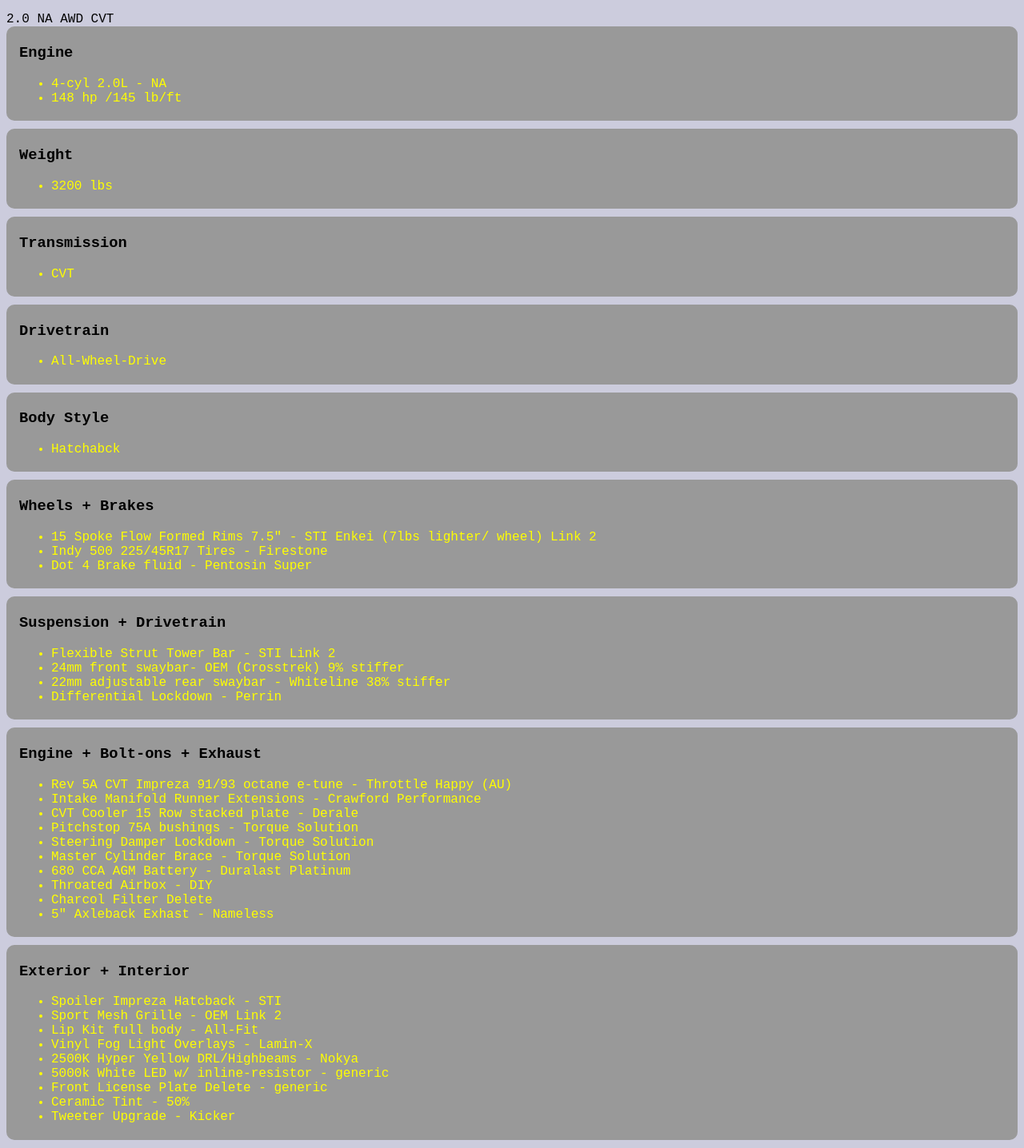
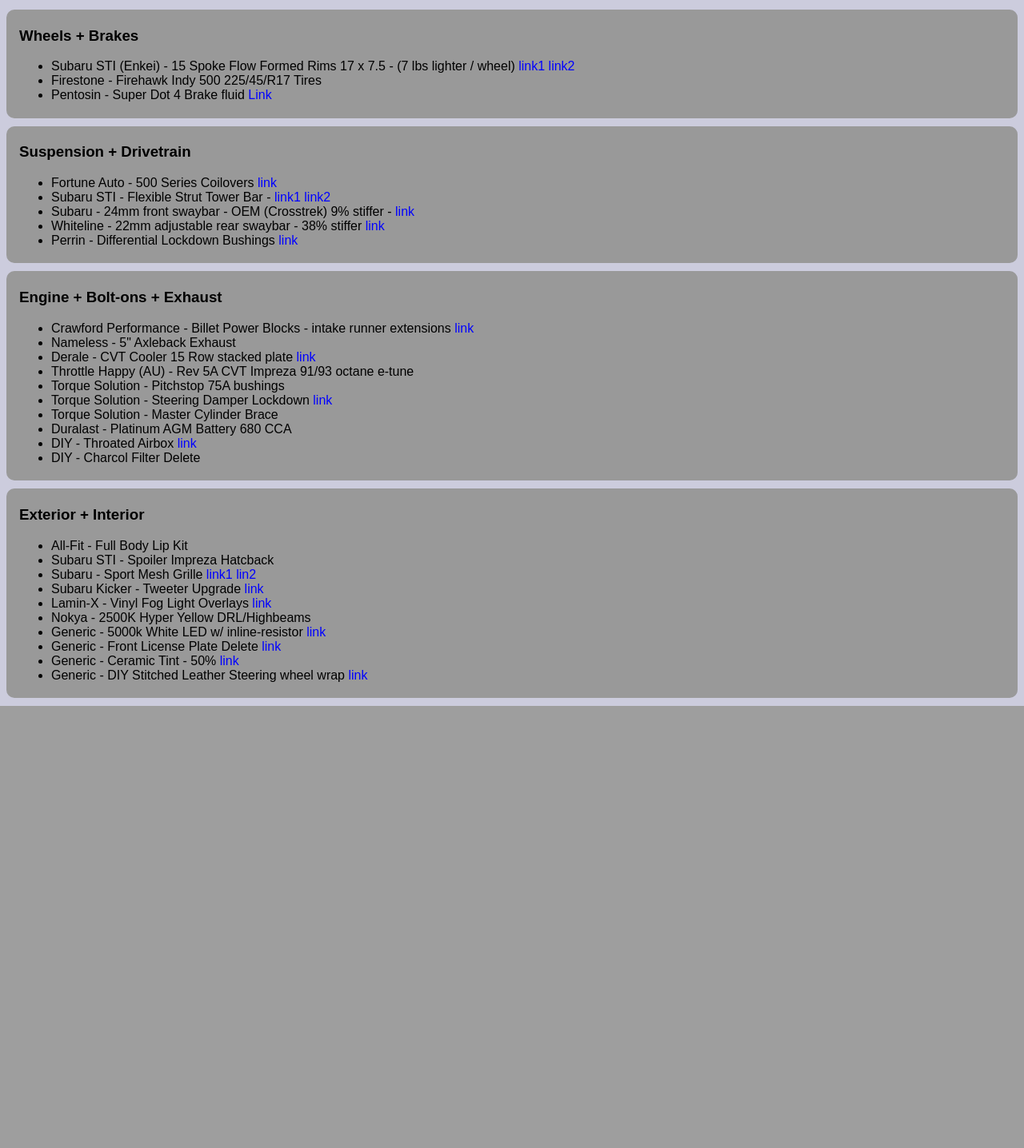
Before and after one commit to 4roller/4roller.github.io, a PHP site: page / in a window 1280 px wide. Shown: the part 638-2074 px from the top of the page at 80% size. After the commit the page ends 1521 px from the top, so only its background shows below. Run offline with PHP 8.4, Linux system fonts and the light colour scheme.

Commit message:
[TUNER] stats and mod updates

```diff
--- a/tuner/index.html
+++ b/tuner/index.html
@@ -11,9 +11,10 @@
 
   <h1>
     <img class="oem-logo" src="https://i.pinimg.com/originals/a8/68/9b/a8689bec0f5e1cea21d4ce3d69cab172.png" />
-    <span class="year">2016</span>
+
     <span class="make">Subaru</span>
     <span class="model">Impreza</span>
+    <span class="year">2016</span>
     <span class="trim">Sport Premium</span>
   </h1>
 
@@ -28,112 +29,151 @@
   </figure>
 
 
-2.0 NA AWD CVT
+
   <div class="info">
-    <section>
-      <h3>Engine</h3>
-      <ul>
-        <li>4-cyl 2.0L - NA</li>
-        <li>148 hp /145 lb/ft</li>
-      </ul>
-    </section>
-    <section>
-      <h3>Weight</h3>
-      <ul>
-        <li>3200 lbs</li>
-      </ul>
-    </section>
-    <section>
-      <h3>Transmission</h3>
-      <ul>
-        <li>CVT</li>
-      </ul>
-    </section>
-    <section>
-      <h3>Drivetrain</h3>
-      <ul>
-        <li>All-Wheel-Drive</li>
-      </ul>
-    </section>
-    <section>
-      <h3>Body Style</h3>
-      <ul>
-        <li>Hatchabck</li>
-      </ul>
+    <h2>Specifications</h2>
+    <section class="stats">
+      <dl>
+        <dt>Engine</dt>
+
+        <dd>2.0L - Naturally Aspirated DOHC</dd>
+        <dd>Flat 4-cyl Boxer
+        <dd>148 hp @6200 rpm</dd>
+        <dd>145 lb/ft @4200 rpm</dd>
+        <dd>10.5:1 compression ratio</dd>
+      </dl>
+
+      <dl>
+        <dt>Drivetrain</dt>
+        <dd>All-Wheel-Drive - electronically controlled variable
+          hydraulic transfer clutch</dd>
+      </dl>
+      <dl>
+        <dt>Transmission</dt>
+        <dd>Lineartronic CVT</dd>
+      </dl>
+
+      <dl>
+        <dt>Body</dt>
+        <dd>5 Door - Compact Hatchback</dd>
+        <dd>Weight: 3,109 lbs</dd>
+        <dd>Wheelbase: 104.1"</dd>
+        <dd>Track (f/r): 59.4"/59.6"</dd>
+        <dd>Length: 174"</dd>
+        <dd>Width: 68.5"</dd>
+        <dd>Height: 59.4"</dd>
+        <dd>Coefficient of drag (Cd): 0.32</dd>
+      </dl>
+      <dl>
+        <dt>Suspension</dt>
+        <dd>Front: MacPherson-type struts, lower L-arms, coil springs, stabilizer bar</dd>
+        <dd>Rear: Double wishbone, coil springs, stabilizer bar</dd>
+      </dl>
+      <dl>
+        <dt>Brakes</dt>
+        <dd>10.9-in. ventilated front discs</dd>
+        <dd>10.8-in. solid rear discs</dd>
+      </dl>
     </section>
   </div>
 
 
   <div class="mods">
+    <h2> Modifications </h2>
     <section>
       <h3>Wheels + Brakes</h3>
       <ul>
         <li>
-          <a target="_blank" href="https://www.instagram.com/p/B3OLfg1gQG-/?utm_source=ig_web_copy_link">15 Spoke Flow
-            Formed Rims 7.5" - STI Enkei (7lbs lighter/ wheel)</a>
-          <a target="_blank" href="https://www.instagram.com/p/BDmfN8-JeCD/">Link 2</a>
+          Subaru STI (Enkei) - 15 Spoke Flow Formed Rims 17 x 7.5 - (7 lbs lighter / wheel)
+          <a target="_blank" href="https://www.instagram.com/p/B3OLfg1gQG-/?utm_source=ig_web_copy_link">link1</a>
+          <a target="_blank" href="https://www.instagram.com/p/BDmfN8-JeCD/">link2</a>
         </li>
-        <li>Indy 500 225/45R17 Tires - Firestone</li>
-        <li><a target="_blank" href="https://www.instagram.com/p/B014AeiAoAo/">Dot 4 Brake fluid - Pentosin Super</a>
+        <li>Firestone - Firehawk Indy 500 225/45/R17 Tires</li>
+        <li>Pentosin - Super Dot 4 Brake fluid
+          <a target="_blank" href="https://www.instagram.com/p/B014AeiAoAo/">Link</a>
         </li>
       </ul>
     </section>
     <section>
       <h3>Suspension + Drivetrain</h3>
       <ul>
+        <li>Fortune Auto - 500 Series Coilovers
+          <a target="_blank" href="https://www.instagram.com/p/B6w9AIXpBjw/">link</a>
+        </li>
         <li>
-          <a target="_blank" href="https://www.instagram.com/p/BAn3kHkJeDV/">Flexible Strut Tower Bar - STI</a>
-          <a target="_blank" href="https://www.instagram.com/p/BAgpq5WpeLH/">Link 2</a>
+          Subaru STI - Flexible Strut Tower Bar -
+          <a target="_blank" href="https://www.instagram.com/p/BAn3kHkJeDV/">link1</a>
+          <a target="_blank" href="https://www.instagram.com/p/BAgpq5WpeLH/">link2</a>
         </li>
-        <li><a target="_blank" href="https://www.instagram.com/p/BrdGlmuAv0U/">24mm front swaybar- OEM (Crosstrek) 9%
-            stiffer</a></li>
-        <li><a target="_blank" href="https://www.instagram.com/p/BrdGlmuAv0U/">22mm adjustable rear swaybar - Whiteline
-            38% stiffer</a></li>
-        <li><a target="_blank" href="https://www.instagram.com/p/B6M9i4ppvpP/">Differential Lockdown - Perrin</a>
+        <li>Subaru - 24mm front swaybar - OEM (Crosstrek) 9% stiffer -
+          <a target="_blank" href="https://www.instagram.com/p/BrdGlmuAv0U/">link</a></li>
+        <li>Whiteline - 22mm adjustable rear swaybar - 38% stiffer
+          <a target="_blank" href="https://www.instagram.com/p/BrdGlmuAv0U/">link</a>
+        </li>
+        <li>Perrin - Differential Lockdown Bushings
+          <a target="_blank" href="https://www.instagram.com/p/B6M9i4ppvpP/">link</a>
+          </a>
         </li>
       </ul>
     </section>
     <section>
       <h3>Engine + Bolt-ons + Exhaust</h3>
       <ul>
-        <li>Rev 5A CVT Impreza 91/93 octane e-tune - Throttle Happy (AU)</li>
-        <li><a target="_blank" href="https://www.instagram.com/p/B7-Oa7TJh6R/">Intake Manifold Runner Extensions -
-            Crawford Performance</a></li>
-        <li><a target="_blank" href="https://www.instagram.com/p/B1eZAYQgRga/">CVT Cooler 15 Row stacked plate -
-            Derale</a></li>
-        <li>Pitchstop 75A bushings - Torque Solution</li>
-        <li><a target="_blank" href="https://www.instagram.com/p/Bf7E9EIhuLe/">Steering Damper Lockdown - Torque
-            Solution</a></li>
-        <li>Master Cylinder Brace - Torque Solution</li>
-        <li>680 CCA AGM Battery - Duralast Platinum </li>
-        <li><a target="_blank" href="https://www.instagram.com/p/BxLlxm8AxzV/">Throated Airbox - DIY</a></li>
-        <li>Charcol Filter Delete</li>
-        <li>5" Axleback Exhast - Nameless</li>
+        <li>Crawford Performance - Billet Power Blocks - intake runner extensions
+          <a target="_blank" href="https://www.instagram.com/p/B7-Oa7TJh6R/">link</a>
+        </li>
+        <li>Nameless - 5" Axleback Exhaust</li>
+        <li>Derale - CVT Cooler 15 Row stacked plate
+          <a target="_blank" href="https://www.instagram.com/p/B1eZAYQgRga/">link</a>
+        </li>
+        <li>Throttle Happy (AU) - Rev 5A CVT Impreza 91/93 octane e-tune</li>
+        <li>Torque Solution - Pitchstop 75A bushings</li>
+        <li>Torque Solution - Steering Damper Lockdown
+          <a target="_blank" href="https://www.instagram.com/p/Bf7E9EIhuLe/">link</a>
+        </li>
+        <li>Torque Solution - Master Cylinder Brace</li>
+        <li>Duralast - Platinum AGM Battery 680 CCA</li>
+        <li>DIY - Throated Airbox
+          <a target="_blank" href="https://www.instagram.com/p/BxLlxm8AxzV/">link</a>
+        </li>
+        <li>DIY - Charcol Filter Delete</li>
+
       </ul>
     </section>
 
     <section>
       <h3>Exterior + Interior</h3>
       <ul>
-        <li>Spoiler Impreza Hatcback - STI </li>
-        <li>
-          <a target="_blank" href="https://www.instagram.com/p/BDosfEOpeDX/">Sport Mesh Grille - OEM</a>
-          <a target="_blank" href="https://www.instagram.com/p/BDmfN8-JeCD/">Link 2</a>
+        <li>All-Fit - Full Body Lip Kit</li>
+        <li>Subaru STI - Spoiler Impreza Hatcback</li>
+        <li>Subaru - Sport Mesh Grille
+          <a target="_blank" href="https://www.instagram.com/p/BDosfEOpeDX/">link1</a>
+          <a target="_blank" href="https://www.instagram.com/p/BDmfN8-JeCD/">lin2</a>
         </li>
-        <li>Lip Kit full body - All-Fit</li>
-        <li><a target="_blank" href="https://www.instagram.com/p/Bd6pyu5BHup/">Vinyl Fog Light Overlays - Lamin-X</a>
+
+        <li>Subaru Kicker - Tweeter Upgrade
+          <a target="_blank" href="https://www.instagram.com/p/BdE3cF8BjPC/">link</a>
         </li>
-        <li><a target="_blank" href="https://www.instagram.com/p/BwuL_bogIAx/">2500K Hyper Yellow DRL/Highbeams -
-            Nokya</a>
+        <li>Lamin-X - Vinyl Fog Light Overlays
+          <a target="_blank" href="https://www.instagram.com/p/Bd6pyu5BHup/">link</a>
+        </li>
+        <li>Nokya - 2500K Hyper Yellow DRL/Highbeams
+          <a target="_blank" href="https://www.instagram.com/p/BwuL_bogIAx/"></a>
+        </li>
+        <li>Generic - 5000k White LED w/ inline-resistor
+          <a target="_blank" href="https://www.instagram.com/p/Behm-7bBa2x/">link</a>
+        </li>
+        <li>Generic - Front License Plate Delete
+          <a target="_blank" href="https://www.instagram.com/p/Bd5UbLQhGiu/">link</a>
+        </li>
+        <li>Generic - Ceramic Tint - 50%
+          <a target="_blank" href="https://www.instagram.com/p/BATU8PNJeEG/">link</a>
+        </li>
+        <li>Generic - DIY Stitched Leather Steering wheel wrap
+          <a target="_blank" href="https://www.instagram.com/p/BATU8PNJeEG/">link</a>
+        </li>
 
 
-        <li><a target="_blank" href="https://www.instagram.com/p/Behm-7bBa2x/">5000k White LED w/ inline-resistor -
-            generic</a></li>
-        <li><a target="_blank" href="https://www.instagram.com/p/Bd5UbLQhGiu/">Front License Plate Delete - generic</a>
-        </li>
-        <li><a target="_blank" href="https://www.instagram.com/p/BATU8PNJeEG/">Ceramic Tint - 50%</a></li>
-
-        <li><a target="_blank" href="https://www.instagram.com/p/BdE3cF8BjPC/">Tweeter Upgrade - Kicker</a></li>
 
       </ul>
     </section>
--- a/tuner/style2.css
+++ b/tuner/style2.css
@@ -2,7 +2,7 @@ html {
     width: 100%;
     padding: 0;
     margin: 0;
-    font-family: 'Courier New', Courier, monospace;
+    font-family: sans-serif, 'Courier New', Courier, monospace;
     background: #ccd;
 }
 
@@ -12,15 +12,18 @@ a {
 }
 
 .oem-logo {
-    width: 80px;
+    max-height: 1em;
+    display: inline-block;
+    vertical-align: middle;
 }
 
 h1 {
-    font-size: 3em;
-    font-family: 'Franklin Gothic Medium', 'Arial Narrow', Arial, sans-serif;
     padding: 10px;
     background: #444;
     color: #f0f0f0;
+    white-space: nowrap;
+    overflow: hidden;
+    text-overflow: ellipsis;
 }
 
 .main .a {
@@ -32,6 +35,22 @@ h1 {
     border: 1px solid green;
 }
 
+dl {
+
+    border: 1px solid green;
+    border-radius: 5px;
+    padding: 10px;
+    margin: 10px 0px 20px;
+}
+
+dt {
+    font-weight: bold;
+}
+
+dd {
+    margin: 0;
+}
+
 section {
     background: #999;
     border-radius: 10px;
@@ -40,8 +59,12 @@ section {
     box-sizing: border-box;
 }
 
-section li {
-    color: yellow;
+
+.info {display: none;}
+
+
+section li a {
+    color: blue;
 }
 
 section li a:hover {
```
Also changed, not shown: 1 other file.
